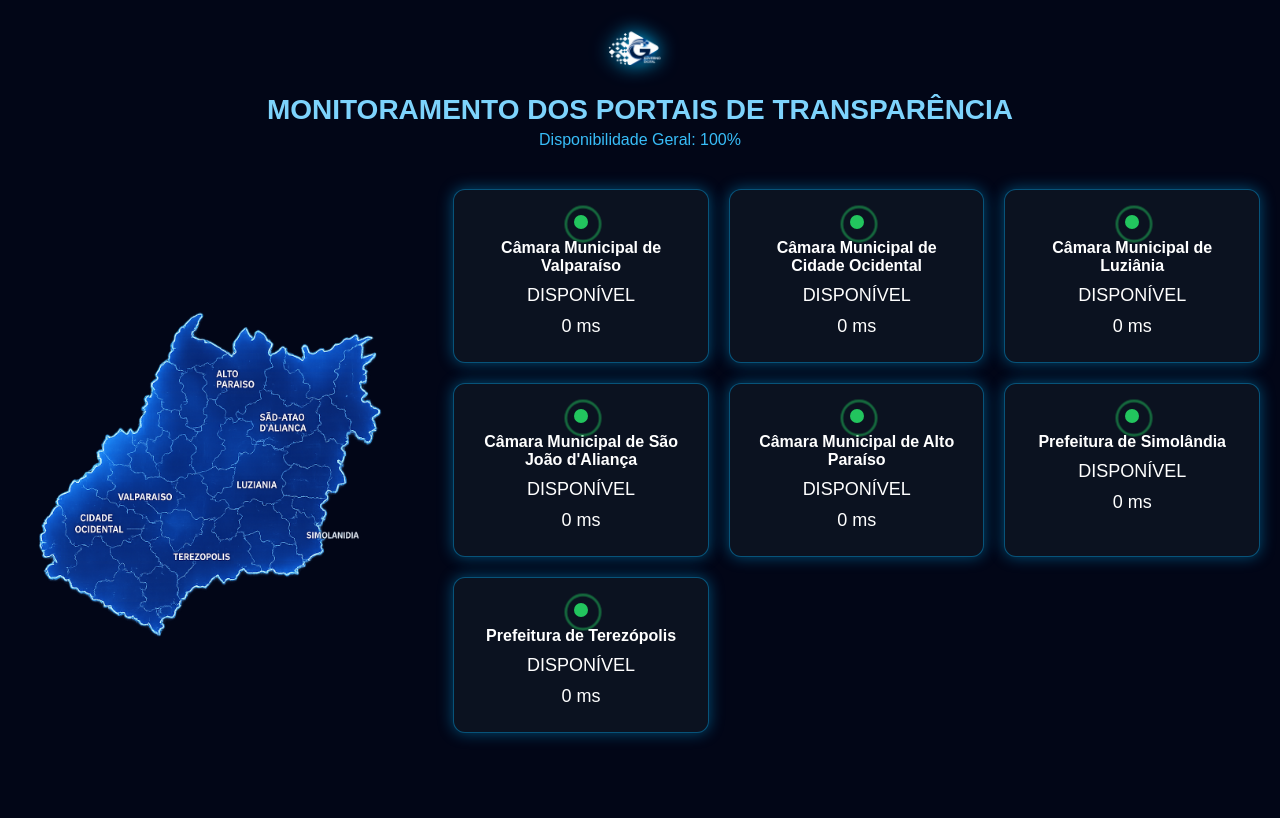
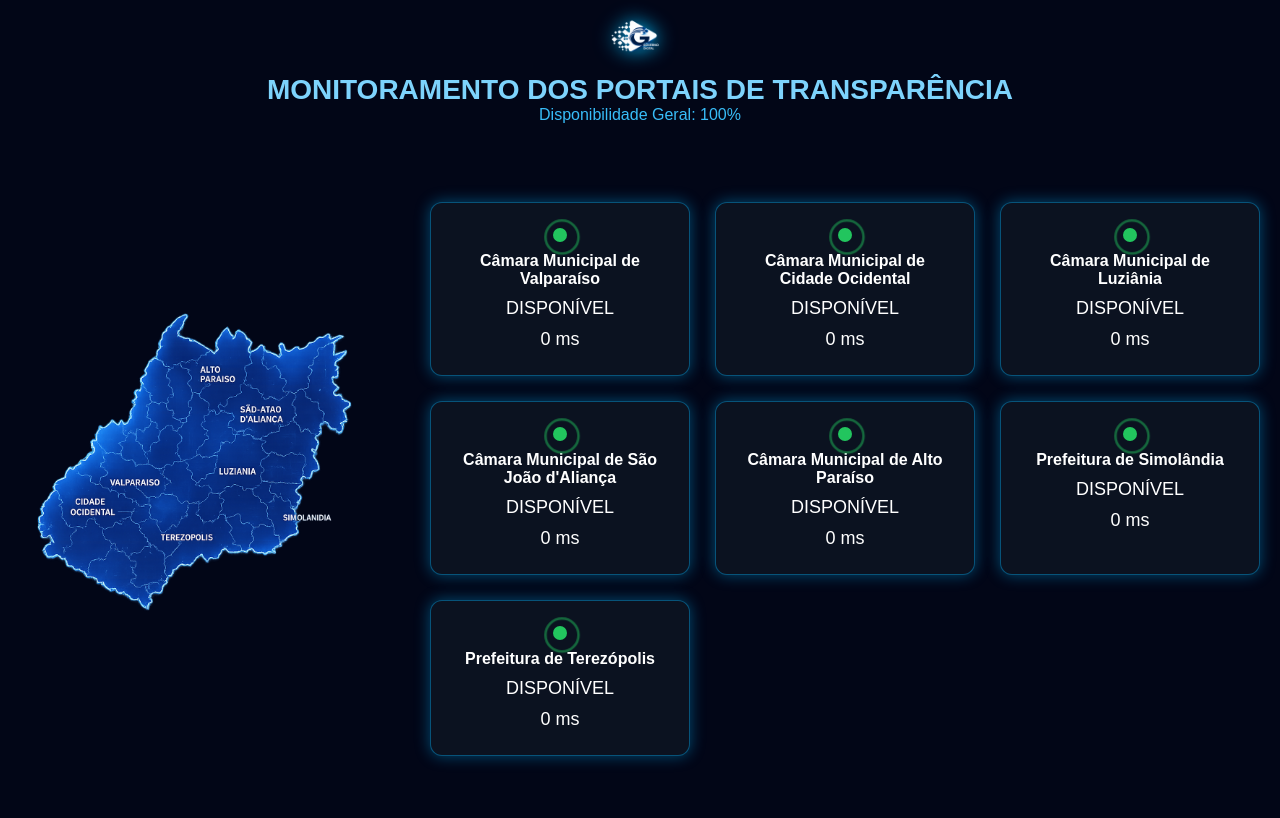
Before and after one commit to besttecsystem2025-cell/painel-noc-transparencia, a Flask app: page / in a window 1280 px wide. After the commit the page ends 764 px from the top, so only its background shows below. Run offline with Flask 3, Linux system fonts and the light colour scheme; data that the repository does not hold is empty.

Commit message:
Update dashboard.html

```diff
--- a/templates/dashboard.html
+++ b/templates/dashboard.html
@@ -10,7 +10,7 @@
 
 <style>
 
-/* RESET */
+/* RESET TOTAL */
 
 *{
 margin:0;
@@ -18,52 +18,66 @@ padding:0;
 box-sizing:border-box;
 }
 
+/* TRAVA A TELA */
+
 html,body{
-width:100%;
-overflow-x:hidden;
+width:100vw;
+height:100vh;
+overflow:hidden;
+background:#020617;
 font-family:Arial, Helvetica, sans-serif;
-background:#020617;
 color:white;
 }
 
 /* HEADER */
 
 header{
+
 text-align:center;
-padding:20px 10px;
+
+padding:10px;
+
 }
 
 header img{
-height:60px;
-margin-bottom:10px;
+
+height:55px;
+
 filter:drop-shadow(0 0 10px #00bfff);
+
 }
 
 h1{
+
 color:#7dd3fc;
+
 font-size:28px;
+
+margin-top:5px;
+
 }
 
 .status{
+
 color:#38bdf8;
-margin-top:5px;
+
 font-size:16px;
+
 }
 
 /* LAYOUT */
 
 .container{
 
-max-width:1300px;
-width:100%;
-
-margin:auto;
+width:100vw;
+height:calc(100vh - 110px);
 
 display:flex;
-flex-direction:column;
 
+justify-content:center;
 align-items:center;
-gap:30px;
+
+gap:40px;
 
 padding:20px;
 
@@ -73,26 +87,25 @@ padding:20px;
 
 .mapa{
 
-width:100%;
-max-width:420px;
+width:420px;
 
 }
 
 .mapa img{
+
 width:100%;
-height:auto;
+
 }
 
 /* CARDS */
 
 .cards{
 
-width:100%;
+display:grid;
 
-display:grid;
-grid-template-columns:1fr;
+grid-template-columns:repeat(3, 260px);
 
-gap:20px;
+gap:25px;
 
 }
 
@@ -113,7 +126,9 @@ border:1px solid rgba(0,180,255,.4);
 box-shadow:0 0 15px rgba(0,180,255,.4);
 
 display:flex;
+
 flex-direction:column;
+
 align-items:center;
 
 gap:10px;
@@ -158,7 +173,7 @@ animation:pulse 2s infinite;
 @keyframes pulse{
 
 0%{
-transform:scale(.6);
+transform:scale(.5);
 opacity:1;
 }
 
@@ -170,70 +185,54 @@ opacity:0;
 }
 
 .card strong{
+
 font-size:16px;
+
 }
 
 .card span{
+
 font-size:18px;
-}
-
-/* TABLET */
-
-@media(min-width:700px){
-
-.cards{
-grid-template-columns:repeat(2,1fr);
-}
-
-.mapa{
-max-width:450px;
-}
 
 }
 
-/* NOTEBOOK */
+/* RESPONSIVO */
 
-@media(min-width:1000px){
+@media(max-width:1100px){
 
 .container{
 
-flex-direction:row;
+flex-direction:column;
 
-align-items:flex-start;
+}
 
-justify-content:center;
+.cards{
+
+grid-template-columns:repeat(2, 260px);
 
 }
 
 .mapa{
 
-flex:1;
-
-max-width:500px;
-
-}
-
-.cards{
-
-flex:2;
-
-grid-template-columns:repeat(3,1fr);
+width:300px;
 
 }
 
 }
 
-/* TV / TELAS GRANDES */
-
-@media(min-width:1600px){
-
-h1{
-font-size:34px;
-}
+@media(max-width:600px){
 
 .cards{
 
-grid-template-columns:repeat(4,1fr);
+grid-template-columns:1fr;
+
+width:90%;
+
+}
+
+.mapa{
+
+width:250px;
 
 }
 
@@ -243,9 +242,7 @@ grid-template-columns:repeat(4,1fr);
 
 </head>
 
-
 <body>
-
 
 <header>
 
@@ -259,37 +256,26 @@ Disponibilidade Geral: <span id="percentual">100%</span>
 
 </header>
 
-
 <div class="container">
 
 <div class="mapa">
-
 <img src="{{ url_for('static', filename='mapa-goias.png') }}">
-
 </div>
-
 
 <div class="cards" id="grid"></div>
 
 </div>
-
 
 <script>
 
 const nomes = {
 
 "Cidade Ocidental":"Câmara Municipal de Cidade Ocidental",
-
 "Valparaíso":"Câmara Municipal de Valparaíso",
-
 "São João d'Aliança":"Câmara Municipal de São João d'Aliança",
-
 "Alto Paraíso":"Câmara Municipal de Alto Paraíso",
-
 "Luziânia":"Câmara Municipal de Luziânia",
-
 "Simolândia":"Prefeitura de Simolândia",
-
 "Terezópolis":"Prefeitura de Terezópolis"
 
 }
@@ -308,7 +294,7 @@ grid.innerHTML=""
 
 dados.portais.forEach(p=>{
 
-grid.innerHTML += `
+grid.innerHTML+=`
 
 <div class="card">
 
@@ -334,7 +320,6 @@ setInterval(carregar,30000)
 
 </script>
 
-
 </body>
 
 </html>
```
